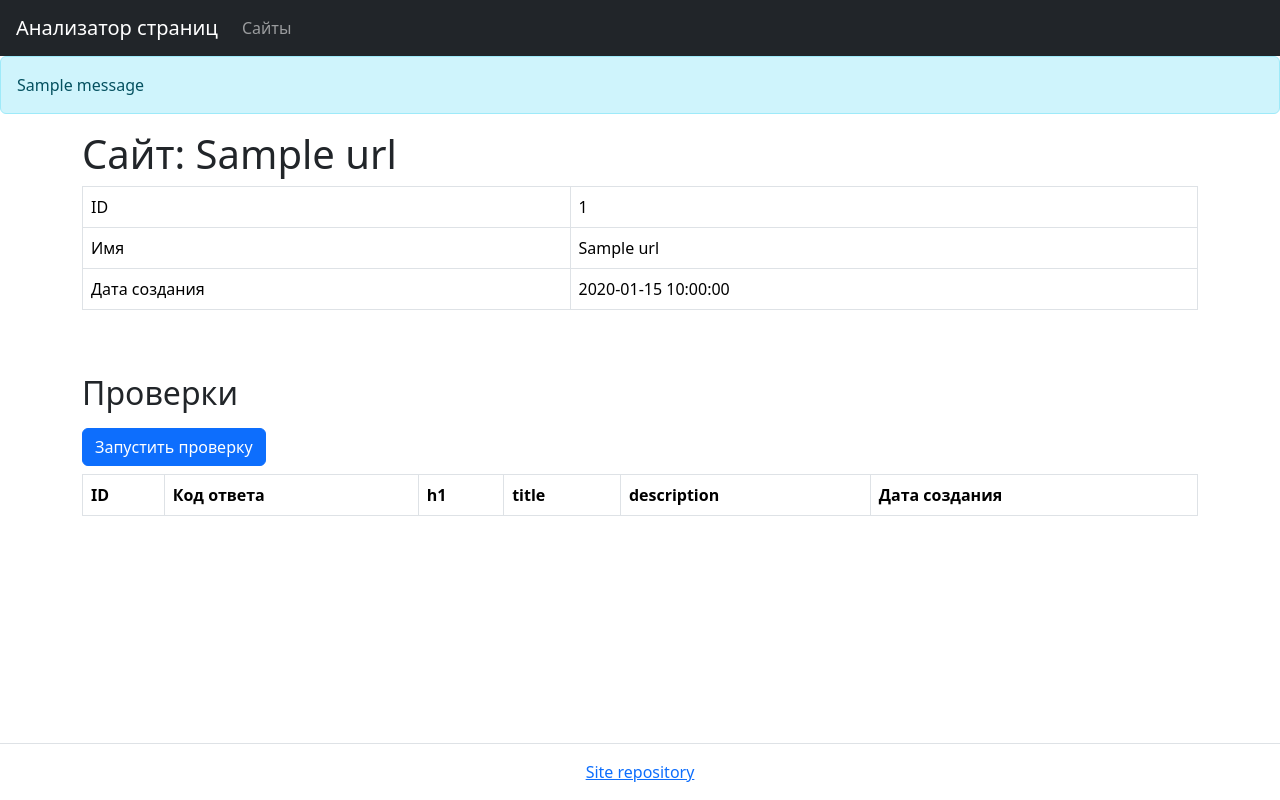
After one commit to GunGalla/python-project-83, a Flask app: page /urls/1 in a window 1280 px wide. The commit adds this page. Run offline with Flask 2, Linux system fonts and the light colour scheme; one stand-in notice (Sample message) is shown; a database or web service that is not in the repository returns one stand-in record (values such as "Sample title"); lists and menus that the app fills with data are empty; some libraries are stand-ins or nearby versions.

Commit message:
Completed step 3 of the project

```diff
--- a/page_analyzer/app.py
+++ b/page_analyzer/app.py
@@ -1,16 +1,25 @@
 """Flask app"""
-from flask import Flask, request, render_template
+from flask import Flask, flash, request, render_template, redirect, url_for
 from validators.url import url
+from datetime import datetime
+import os
 import psycopg2
+import psycopg2.extras
 
 app = Flask(__name__)
+app.config['SECRET_KEY'] = 'csadsdffdgbfgbgttfewfwerbtyrrt'
+app.config.update(dict(DATABASE=os.path.join(app.root_path, 'database.sql')))
 
-try:
-    # trying to connect to db
-    conn = psycopg2.connect(dbname='analyser_test', user='gungalla')
-except ConnectionError:
-    # error in case of unable to connect to db
-    print('Can`t establish connection to database')
+
+def connect_db():
+    """Database connection"""
+    try:
+        # trying to connect to db
+        conn = psycopg2.connect(dbname='analyser_test', user='gungalla')
+        return conn
+    except ConnectionError:
+        # error in case of unable to connect to db
+        print('Can`t establish connection to database')
 
 
 @app.route('/')
@@ -21,17 +30,41 @@ def index():
 
 @app.route('/urls', methods=['GET', 'POST'])
 def urls():
-    """Checked urls page"""
+    """Urls checking page"""
     if request.method == 'POST':
         check_url = request.form.get('url')
         if url(check_url) and len(check_url) < 255:
-            cur = conn.cursor()
-            return render_template('urls.html')
+            db = connect_db()
+            cur = db.cursor(cursor_factory=psycopg2.extras.DictCursor)
+            cur.execute(f"SELECT * FROM urls WHERE name='{check_url}'")
+            not_unique = cur.fetchone()
+            if not_unique:
+                flash('Страница уже существует')
+                return redirect(f'/urls/{not_unique[0]}')
+            cur.execute("INSERT INTO urls (name, created_at) VALUES (%s, %s)",
+                        (check_url, datetime.today()))
+            db.commit()
+            cur.execute(f"SELECT * FROM urls WHERE name='{check_url}'")
+            new_url = cur.fetchone()
+            flash('Страница успешно добавлена')
+            return redirect(f'/urls/{new_url[0]}')
         else:
-            return render_template('index.html', wrong_url=check_url)
+            flash('Некорректный URL')
+            if check_url == '':
+                flash('URL Обязателен')
+            return render_template('index.html')
 
     if request.method == 'GET':
-        cur = conn.cursor()
-        cur.execute('SELECT * FROM urls')
+        cur = connect_db().cursor(cursor_factory=psycopg2.extras.RealDictCursor)
+        cur.execute('SELECT * FROM urls ORDER BY id DESC')
         all_urls = cur.fetchall()
         return render_template('urls.html', urls=all_urls)
+
+
+@app.route('/urls/<url_id>')
+def dist_url(url_id):
+    """Dedicated url view"""
+    cur = connect_db().cursor(cursor_factory=psycopg2.extras.RealDictCursor)
+    cur.execute(f"SELECT * FROM urls WHERE id={url_id}")
+    url = cur.fetchone()
+    return render_template('url.html', url=url)
--- a/page_analyzer/templates/base.html
+++ b/page_analyzer/templates/base.html
@@ -5,7 +5,8 @@
     <meta name="viewport" content="width=device-width, initial-scale=1">
     <title>Анализатор страниц</title>
     {% block style %}
-    <link href="https://cdn.jsdelivr.net/npm/bootstrap@5.3.0-alpha1/dist/css/bootstrap.min.css" rel="stylesheet" integrity="sha384-GLhlTQ8iRABdZLl6O3oVMWSktQOp6b7In1Zl3/Jr59b6EGGoI1aFkw7cmDA6j6gD" crossorigin="anonymous">
+    <link href="https://cdn.jsdelivr.net/npm/bootstrap@5.3.0-alpha1/dist/css/bootstrap.min.css" rel="stylesheet"
+          integrity="sha384-GLhlTQ8iRABdZLl6O3oVMWSktQOp6b7In1Zl3/Jr59b6EGGoI1aFkw7cmDA6j6gD" crossorigin="anonymous">
     {% endblock %}
 </head>
 <body class="min-vh-100 d-flex flex-column">
@@ -21,9 +22,6 @@
         </div>
     </nav>
 </header>
-    {% if wrong_url %}
-    <div class="alert alert-danger" role="alert">Некорректный URL</div>
-    {% endif %}
 <main class="flex-grow-1">
     {% block content %}
     {% endblock %}
@@ -35,6 +33,8 @@
         </div>
     </div>
 </footer>
-    <script src="https://cdn.jsdelivr.net/npm/bootstrap@5.3.0-alpha1/dist/js/bootstrap.bundle.min.js" integrity="sha384-w76AqPfDkMBDXo30jS1Sgez6pr3x5MlQ1ZAGC+nuZB+EYdgRZgiwxhTBTkF7CXvN" crossorigin="anonymous"></script>
+<script src="https://cdn.jsdelivr.net/npm/bootstrap@5.3.0-alpha1/dist/js/bootstrap.bundle.min.js"
+        integrity="sha384-w76AqPfDkMBDXo30jS1Sgez6pr3x5MlQ1ZAGC+nuZB+EYdgRZgiwxhTBTkF7CXvN"
+        crossorigin="anonymous"></script>
 </body>
 </html>
--- /dev/null
+++ b/page_analyzer/templates/url.html
@@ -0,0 +1,49 @@
+{% extends 'base.html' %}
+{% block content %}
+{% for msg in get_flashed_messages() %}
+{% if msg == 'Страница успешно добавлена' %}
+<div class="alert alert-success" role="alert">{{ msg }}</div>
+{% else %}
+<div class="alert alert-info" role="alert">{{ msg }}</div>
+{% endif %}
+{% endfor %}
+<div class="container-lg mt-3">
+    <h1>Сайт: {{ url.name }}</h1>
+    <div class="table-responsive">
+        <table class="table table-bordered table-hover text-nowrap" data-test="url">
+            <tbody>
+                <tr>
+                    <td>ID</td>
+                    <td>{{ url.id }}</th>
+                </tr>
+                <tr>
+                    <td>Имя</td>
+                    <td>{{ url.name }}</td>
+                </tr>
+                <tr>
+                    <td>Дата создания</td>
+                    <td>{{ url.created_at }}</td>
+                </tr>
+            </tbody>
+        </table>
+    </div>
+    <h2 class="mt-5 mb-3">Проверки</h2>
+    <form method="post" action="/urls/{{ url.id }}/checks">
+        <input type="submit" class="btn btn-primary" value="Запустить проверку">
+    </form>
+    <div>
+        <table class="table table-bordered table-hover mt-2" data-test="checks">
+            <tbody>
+            <tr>
+                <th>ID</th>
+                <th>Код ответа</th>
+                <th>h1</th>
+                <th>title</th>
+                <th>description</th>
+                <th>Дата создания</th>
+            </tr>
+            </tbody>
+        </table>
+    </div>
+</div>
+{% endblock %}
--- a/page_analyzer/templates/urls.html
+++ b/page_analyzer/templates/urls.html
@@ -11,16 +11,14 @@
                 <th>Последняя проверка</th>
                 <th>Код ответа</th>
             </tr>
-                {% if urls %}
             {% for url in urls %}
             <tr>
                 <td>{{ url.id }}</td>
-                    <td>{{ url.name }}</td>
+                <td><a href="/urls/{{ url.id }}">{{ url.name }}</a></td>
                 <td></td>
                 <td></td>
             </tr>
             {% endfor %}
-                {% endif %}
             </tbody>
         </table>
     </div>
```
Also changed, not shown: page_analyzer/templates/index.html (+5 -3 lines). Lines whose indentation alone changed are shown as unchanged.
